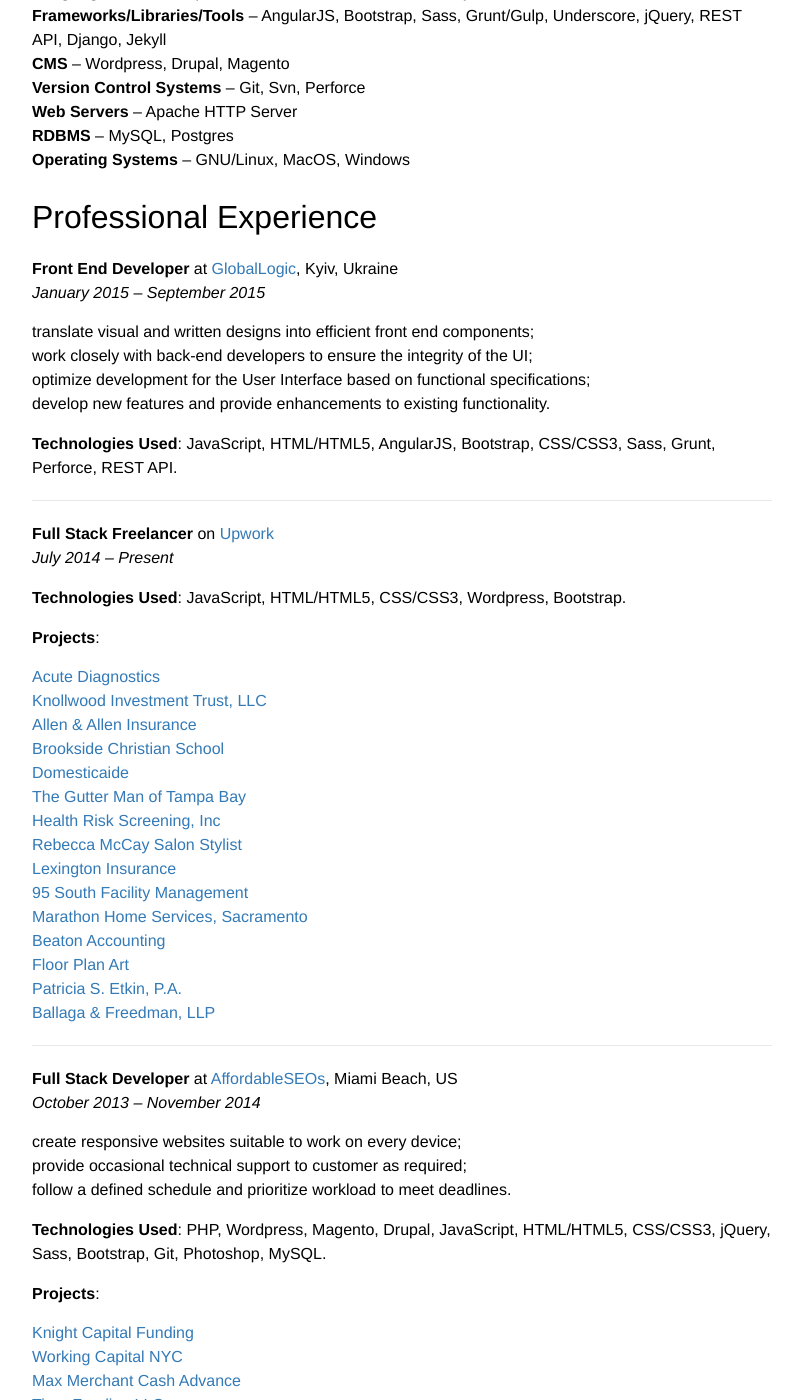
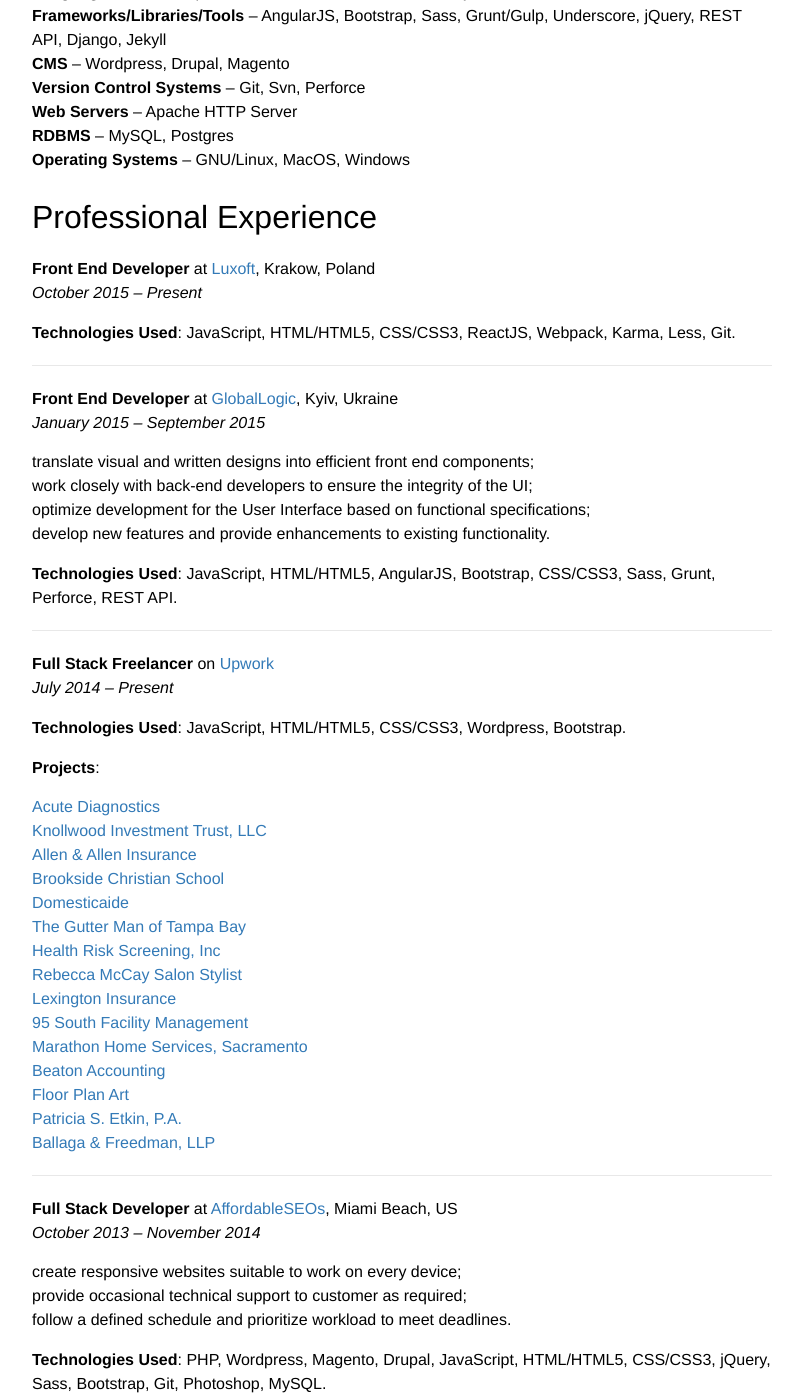
Before and after one commit to yuyokk/yuyokk.github.io, a Jekyll site: the page built from resume.md, in a window 1280 px wide and 1400 px high, scrolled down 267 px. Shown: the whole window, without its empty margins (238-1041 px from the left). Built offline with Jekyll 4.4.1, drawn with Linux system fonts in a browser that asks for light colours; some of the changed text lies outside the part shown.

Commit message:
Update current position

```diff
--- a/resume.md
+++ b/resume.md
@@ -16,6 +16,13 @@
 + **Operating Systems** – GNU/Linux, MacOS, Windows
 
 # Professional Experience
+
+**Front End Developer** at <a href="http://www.luxoft.com/" target="_blank">Luxoft</a>, Krakow, Poland<br/>
+_October 2015 – Present_
+
+**Technologies Used**: JavaScript, HTML/HTML5, CSS/CSS3, ReactJS, Webpack, Karma, Less, Git.
+
+----------
 
 **Front End Developer** at <a href="http://www.globallogic.com/" target="_blank">GlobalLogic</a>, Kyiv, Ukraine<br/>
 _January 2015 – September 2015_
```
Also changed, not shown: other parts of resume.md (+1 -0 lines), about.md (+1 -1 lines).
